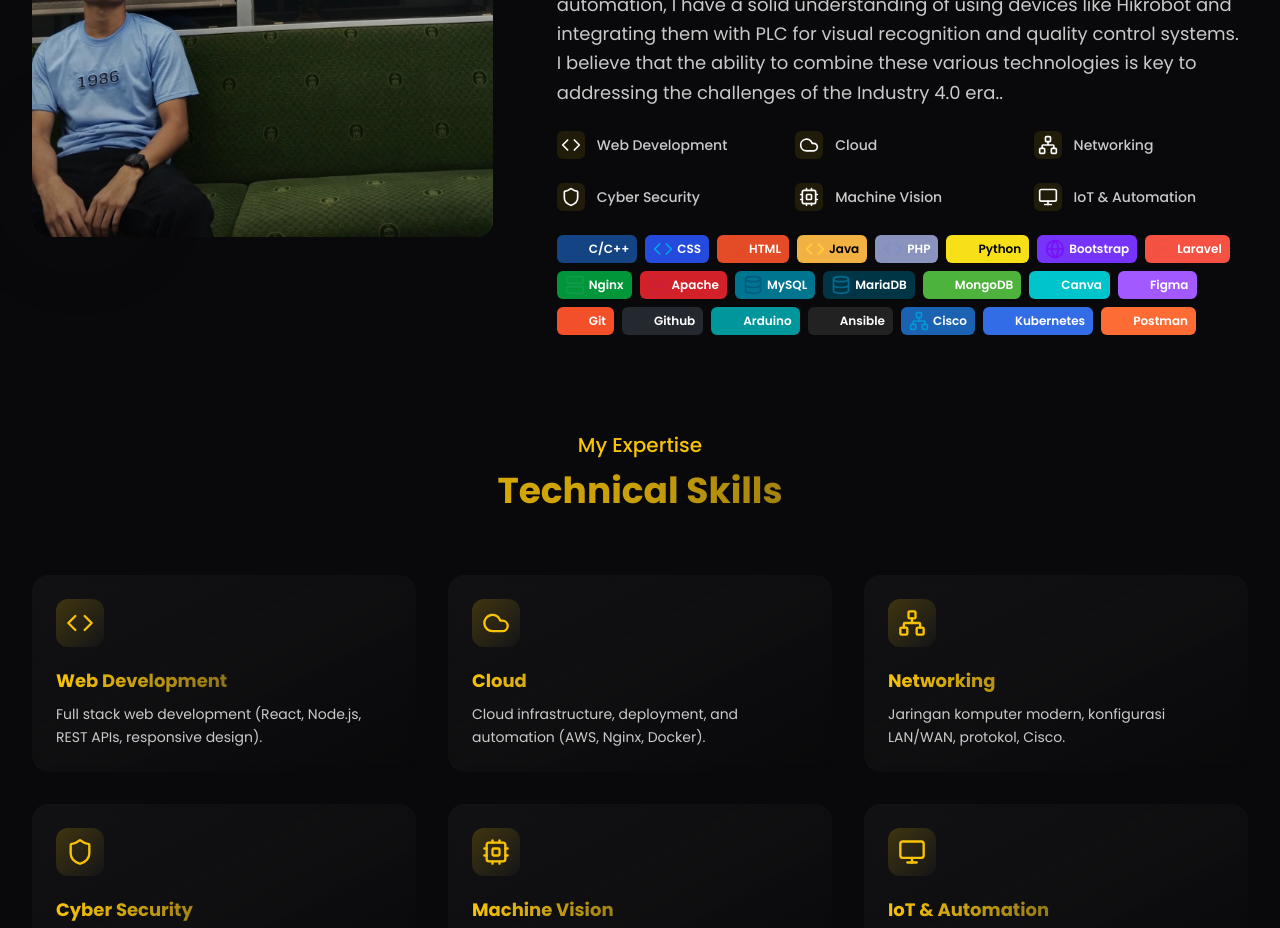
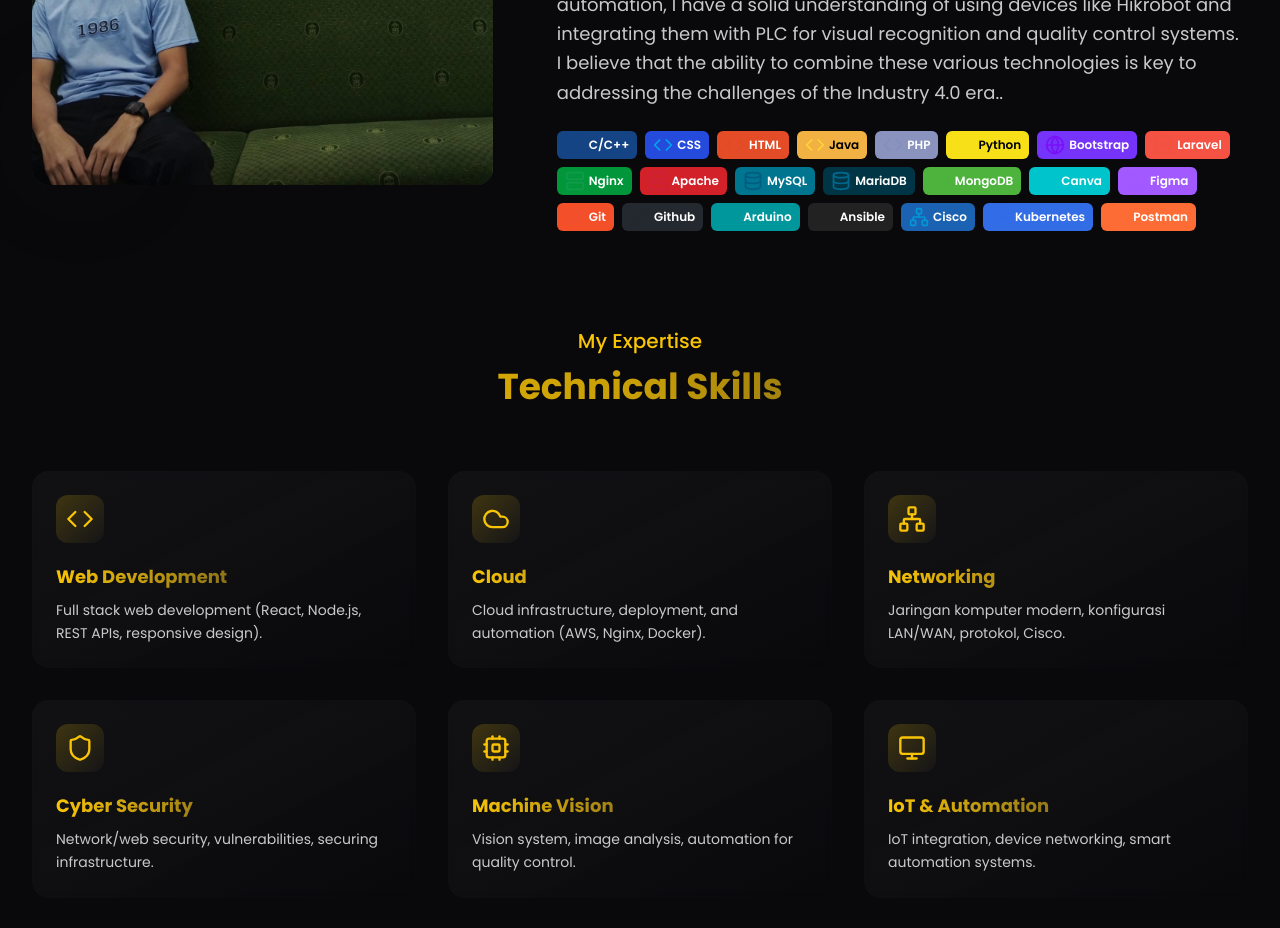
Before and after one commit to Refael-pangaribuan17/Portfolio, a React (Vite) app: page / in a window 1280 px wide. Shown: the part 1500-2428 px from the top of the page. Built offline with nearby package versions, Linux system fonts and the light colour scheme.

Commit message:
Update AboutSection.tsx

```diff
--- a/src/components/AboutSection.tsx
+++ b/src/components/AboutSection.tsx
@@ -98,24 +98,7 @@ export function AboutSection() {
 
                 In the field of automation, I have a solid understanding of using devices like Hikrobot and integrating them with PLC for visual recognition and quality control systems. I believe that the ability to combine these various technologies is key to addressing the challenges of the Industry 4.0 era..
               </p>
-              {/* Technical Skills */}
-              <div className="grid grid-cols-2 md:grid-cols-3 gap-6 mt-10">
-                {[
-                  { icon: <Code size={20} />, skill: "Web Development" },
-                  { icon: <Cloud size={20} />, skill: "Cloud" },
-                  { icon: <Network size={20} />, skill: "Networking" },
-                  { icon: <Shield size={20} />, skill: "Cyber Security" },
-                  { icon: <Cpu size={20} />, skill: "Machine Vision" },
-                  { icon: <Monitor size={20} />, skill: "IoT & Automation" },
-                ].map(({ icon, skill }, idx) => (
-                  <div key={idx} className="flex items-center gap-3 group">
-                    <span className="w-7 h-7 flex items-center justify-center bg-primary/10 rounded-md">
-                      {icon}
-                    </span>
-                    <span className="text-foreground/80 group-hover:text-primary transition-colors duration-300 text-sm font-medium">{skill}</span>
-                  </div>
-                ))}
-              </div>
+
               {/* Tools row */}
               <div className="flex flex-wrap gap-2 mt-8">
                 {tools.map((t) => (
```
